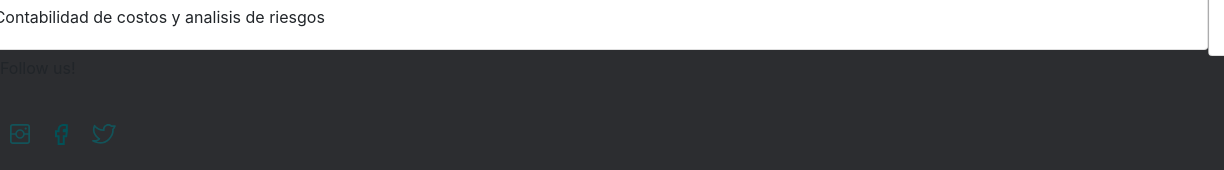
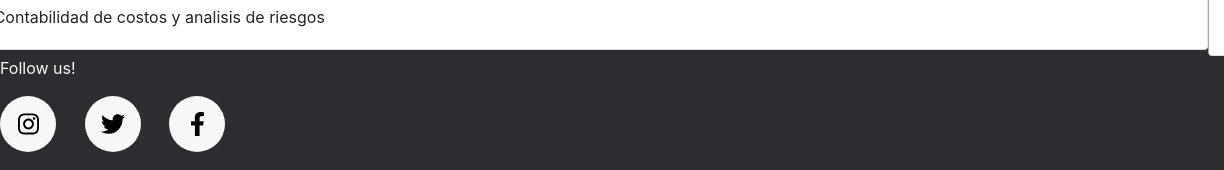
Before and after one commit to ricardo-villasenor2/Blackconsulting, a plain HTML site: page index.html in a window 1280 px wide. Shown: the part 781-951 px from the top of the page, 0-1224 px from the left. Drawn offline with nearby package versions, Linux system fonts and the light colour scheme; grey boxes are pictures that could not be loaded; a script that the page names is missing.

Commit message:
commit 6pm 29 jun

```diff
--- a/index.html
+++ b/index.html
@@ -3,6 +3,7 @@
   <head>
     <link rel="stylesheet" href="https://stackpath.bootstrapcdn.com/bootstrap/4.5.0/css/bootstrap.min.css"
     integrity="sha384-9aIt2nRpC12Uk9gS9baDl411NQApFmC26EwAOH8WgZl5MYYxFfc+NcPb1dKGj7Sk" crossorigin="anonymous">
+    <script src="https://use.fontawesome.com/releases/v5.13.0/js/all.js" crossorigin="anonymous"></script>
     <link rel="stylesheet" type="text/css" href="styles.css" />
     <!-- Aquí va información importante pero no visible dentro del navegador -->
     <title>Test1</title>
@@ -115,26 +116,20 @@
 
           <ol class="carousel-indicators">
             <li data-target="#carouselExampleIndicators" data-slide-to="0" class="active"></li>
-            <li data-target="#carouselExampleIndicators" data-slide-to="1"></li>
             <li data-target="#carouselExampleIndicators" data-slide-to="2"></li>
+            <li data-target="#carouselExampleIndicators" data-slide-to="4"></li>
           </ol>
 
         </div>
-      <p>Follow us!</p>
-      <div style="margin: 25px 10px; display: inline-block;">
-        <a href="#">
-          <img src="./icons/instagram.svg" alt="instagram" />
-        </a>
+      <p class="follow">Follow us!</p>
       </div>
-      <div style="margin: 25px 10px; display: inline-block;">
-        <a href="#">
-          <img src="./icons/facebook.svg" alt="instagram" />
-        </a>
+
+      <div class="social-icons">
+        <a class="social-icon" href="#"><i class="fab fa-instagram"></i></a>
+        <a class="social-icon" href="#"><i class="fab fa-twitter"></i></a>
+        <a class="social-icon" href="#"><i class="fab fa-facebook-f"></i></a>
       </div>
-      <div style="margin: 25px 10px; display: inline-block;">
-        <a href="#">
-          <img src="./icons/twitter.svg" alt="twitter" />
-        </a>
+
 
     <script src="https://code.jquery.com/jquery-3.5.1.slim.min.js"
     integrity="sha384-DfXdz2htPH0lsSSs5nCTpuj/zy4C+OGpamoFVy38MVBnE+IbbVYUew+OrCXaRkfj"
--- a/styles.css
+++ b/styles.css
@@ -51,3 +51,29 @@ h1 {
     .image-black {
         padding-bottom: 25px;
     }
+
+
+    .social-icons .social-icon {
+        display: inline-flex;
+        align-items: center;
+        justify-content: center;
+        height: 3.5rem;
+        width: 3.5rem;
+        background-color: #f7f7f7;
+        color: rgb(0, 0, 0);
+        border-radius: 100%;
+        font-size: 1.5rem;
+        margin-right: 1.5rem;
+      }
+
+      .social-icons .social-icon:last-child {
+        margin-right: 0;
+      }
+      .social-icons .social-icon:hover {
+        background-color: #6a6c70b2;
+      }
+
+      .follow {
+
+          color: #f7f7f7
+      }
```
